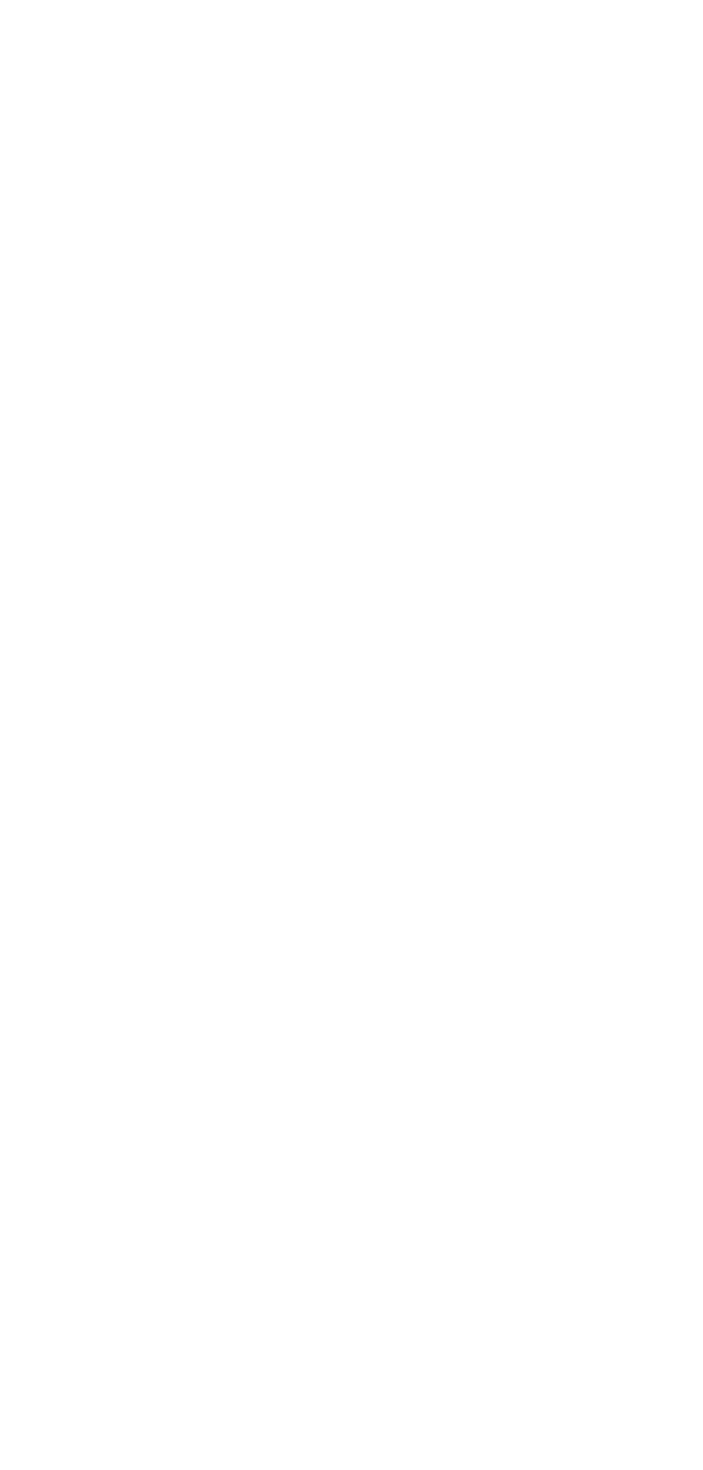
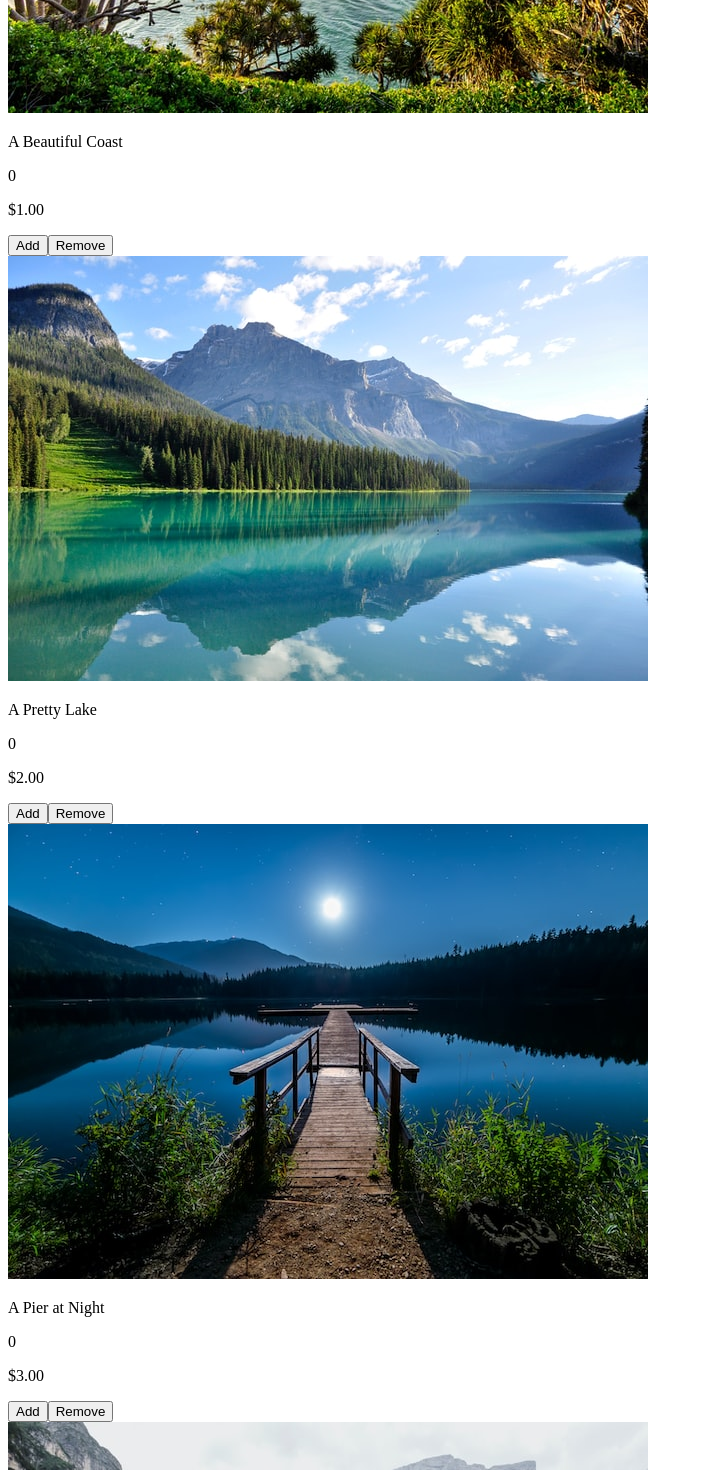
Before and after one commit to kiernans/shopping-cart-ts, a React (Create React App) app: page /cart in a window 1280 px wide. Shown: the part 340-1810 px from the top of the page, without its empty margins (0-703 px from the left). Before the commit the page ends 800 px from the top, so only its background shows below. Built offline with nearby package versions, Linux system fonts and the light colour scheme.

Commit message:
Change all references to id to type number

```diff
--- a/src/components/CartItem.tsx
+++ b/src/components/CartItem.tsx
@@ -3,7 +3,7 @@ import { useShoppingCart } from "../context/ShoppingCartContext";
 import { formatCurrency } from "../utilities/formatCurrency";
 
 interface CartItemProps {
-  id: string;
+  id: number;
   image: string;
   name: string;
   price: number;
@@ -22,17 +22,12 @@ const CartItem = ({ id, image, name, price }: CartItemProps) => {
       <img className="item-image" src={image} alt="" />
       <p>{name}</p>
       <p>{quantity}</p>
-      <p>${formatCurrency(price)}</p>
-      <button
-        className="add-item"
-        name={id}
-        onClick={() => increaseCartQuantity(id)}
-      >
+      <p>{formatCurrency(price)}</p>
+      <button className="add-item" onClick={() => increaseCartQuantity(id)}>
         Add
       </button>
       <button
         className="remove-item"
-        name={id}
         onClick={() => {
           if (quantity > 0) decreaseCartQuantity(id);
           else removeFromCart(id);
--- a/src/components/ShopItem.tsx
+++ b/src/components/ShopItem.tsx
@@ -1,9 +1,9 @@
-import React from "react";
+import React, { useEffect } from "react";
 import { formatCurrency } from "../utilities/formatCurrency";
 import { useShoppingCart } from "../context/ShoppingCartContext";
 
 interface ShopItemProps {
-  id: string;
+  id: number;
   image: string;
   name: string;
   price: number;
@@ -12,17 +12,18 @@ interface ShopItemProps {
 const ShopItem = ({ id, image, name, price }: ShopItemProps) => {
   const { getItemQuantity, increaseCartQuantity } = useShoppingCart();
   const quantity = getItemQuantity(id);
+
+  useEffect(() => {
+    console.log(quantity);
+  }, [quantity]);
+
   return (
     <>
       <img className="item-image" src={image} alt="" />
       <div className="item-title">{name}</div>
       <p>{quantity}</p>
       <div className="item-price">{formatCurrency(price)}</div>
-      <button
-        className="add-item"
-        name={id}
-        onClick={() => increaseCartQuantity(id)}
-      >
+      <button className="add-item" onClick={() => increaseCartQuantity(id)}>
         Add to cart
       </button>
     </>
--- a/src/context/ShoppingCartContext.tsx
+++ b/src/context/ShoppingCartContext.tsx
@@ -4,19 +4,19 @@ interface ShoppingCartProviderProps {
   children: ReactNode;
 }
 
-interface ShoppingCartContextType {
-  getItemQuantity: (id: string) => number;
-  increaseCartQuantity: (id: string) => void;
-  decreaseCartQuantity: (id: string) => void;
-  removeFromCart: (id: string) => void;
+interface ShoppingCartContextInterface {
+  getItemQuantity: (id: number) => number;
+  increaseCartQuantity: (id: number) => void;
+  decreaseCartQuantity: (id: number) => void;
+  removeFromCart: (id: number) => void;
 }
 
 interface CartItem {
-  id: string;
-  qty: number;
+  id: number;
+  quantity: number;
 }
 
-const ShoppingCartContext = createContext({} as ShoppingCartContextType);
+const ShoppingCartContext = createContext({} as ShoppingCartContextInterface);
 
 export function useShoppingCart() {
   return useContext(ShoppingCartContext);
@@ -25,20 +25,20 @@ export function useShoppingCart() {
 export function ShoppingCartProvider({ children }: ShoppingCartProviderProps) {
   const [cartItems, setCartItems] = useState<CartItem[]>([]);
 
-  const getItemQuantity = (id: string) => {
+  const getItemQuantity = (id: number) => {
     const tempItem = cartItems.find((item) => item.id === id);
-    if (tempItem !== undefined) return tempItem.qty;
+    if (tempItem !== undefined) return tempItem.quantity;
     return 0;
   };
 
-  const increaseCartQuantity = (id: string) => {
+  const increaseCartQuantity = (id: number) => {
     setCartItems((currItems) => {
       if (currItems.find((item) => item.id === id) === null) {
-        return [...cartItems, { id, qty: 1 }];
+        return [...cartItems, { id, quantity: 1 }];
       } else {
         return currItems.map((item) => {
           if (item.id === id) {
-            return { ...item, qty: item.qty + 1 };
+            return { ...item, quantity: item.quantity + 1 };
           } else {
             return item;
           }
@@ -47,14 +47,14 @@ export function ShoppingCartProvider({ children }: ShoppingCartProviderProps) {
     });
   };
 
-  const decreaseCartQuantity = (id: string) => {
+  const decreaseCartQuantity = (id: number) => {
     setCartItems((currItems) => {
-      if (currItems.find((item) => item.id === id)?.qty === 1) {
+      if (currItems.find((item) => item.id === id)?.quantity === 1) {
         return currItems.filter((item) => item.id !== id);
       } else {
         return currItems.map((item) => {
           if (item.id === id) {
-            return { ...item, qty: item.qty - 1 };
+            return { ...item, quantity: item.quantity - 1 };
           } else {
             return item;
           }
@@ -63,7 +63,7 @@ export function ShoppingCartProvider({ children }: ShoppingCartProviderProps) {
     });
   };
 
-  const removeFromCart = (id: string) => {
+  const removeFromCart = (id: number) => {
     setCartItems((currItems) => {
       return currItems.filter((item) => item.id !== id);
     });
--- a/src/data/items.json
+++ b/src/data/items.json
@@ -1,8 +1,8 @@
 [
-    { "id": "1", "name": "A Beautiful Coast", "qty": 0, "price": 1.00, "image": "/images/antoine-beauvillain-qrPqGP-SG8w-unsplash.jpg" },
-        { "id": "2", "name": "A Pretty Lake", "qty": 0, "price": 2.00, "image": "/images/clement-fusil-Fpqx6GGXfXs-unsplash.jpg" },
-        { "id": "3", "name": "A Pier at Night", "qty": 0, "price": 3.00, "image": "/images/james-wheeler-InOgamK2cuY-unsplash.jpg" },
-        { "id": "4", "name": "A Boat on a Lake", "qty": 0, "price": 4.00, "image": "/images/luca-bravo-O453M2Liufs-unsplash.jpg" },
-        { "id": "5", "name": "A Snowy Mountain", "qty": 0, "price": 5.00, "image": "/images/luis-poletti-th4bqV0PQpI-unsplash.jpg" },
-        { "id": "6", "name": "An Autumn Trail", "qty": 0, "price": 6.99, "image": "/images/toni-lluch-JoRoy500nCc-unsplash.jpg" }
+    { "id": 1, "name": "A Beautiful Coast", "price": 1.00, "image": "/images/antoine-beauvillain-qrPqGP-SG8w-unsplash.jpg" },
+        { "id": 2, "name": "A Pretty Lake", "price": 2.00, "image": "/images/clement-fusil-Fpqx6GGXfXs-unsplash.jpg" },
+        { "id": 3, "name": "A Pier at Night", "price": 3.00, "image": "/images/james-wheeler-InOgamK2cuY-unsplash.jpg" },
+        { "id": 4, "name": "A Boat on a Lake", "price": 4.00, "image": "/images/luca-bravo-O453M2Liufs-unsplash.jpg" },
+        { "id": 5, "name": "A Snowy Mountain", "price": 5.00, "image": "/images/luis-poletti-th4bqV0PQpI-unsplash.jpg" },
+        { "id": 6, "name": "An Autumn Trail", "price": 6.99, "image": "/images/toni-lluch-JoRoy500nCc-unsplash.jpg" }
 ]
--- a/src/pages/Shop.tsx
+++ b/src/pages/Shop.tsx
@@ -8,7 +8,7 @@ const Shop = () => {
       <div className="Shop">
         {storeItems.map((item) => {
           return (
-            <div key={item.id} id={item.id} className="ShopItem">
+            <div key={item.id} className="ShopItem">
               <ShopItem
                 name={item.name}
                 id={item.id}
--- a/src/pages/ShoppingCart.tsx
+++ b/src/pages/ShoppingCart.tsx
@@ -3,7 +3,7 @@ import CartItem from "../components/CartItem";
 import shopItems from "../data/items.json";
 
 const ShoppingCart = () => {
-  const chosenItems = shopItems.filter((item) => item.qty > 0);
+  const chosenItems = shopItems.filter((item) => item);
 
   return (
     <>
@@ -11,7 +11,7 @@ const ShoppingCart = () => {
         {chosenItems.length > 0 ? (
           chosenItems.map((item) => {
             return (
-              <div key={item.id} id={item.id} className="CartItem">
+              <div key={item.id} className="CartItem">
                 <CartItem
                   name={item.name}
                   price={item.price}
```
